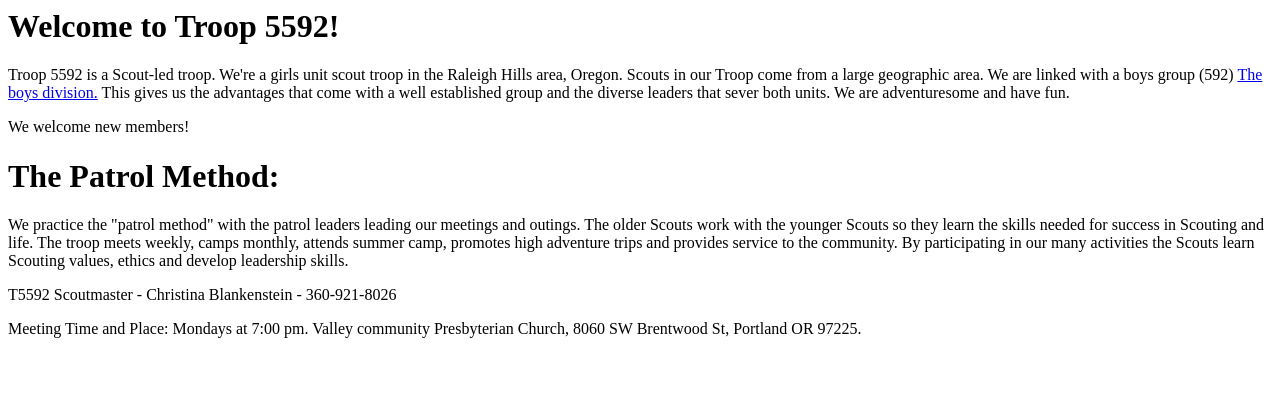
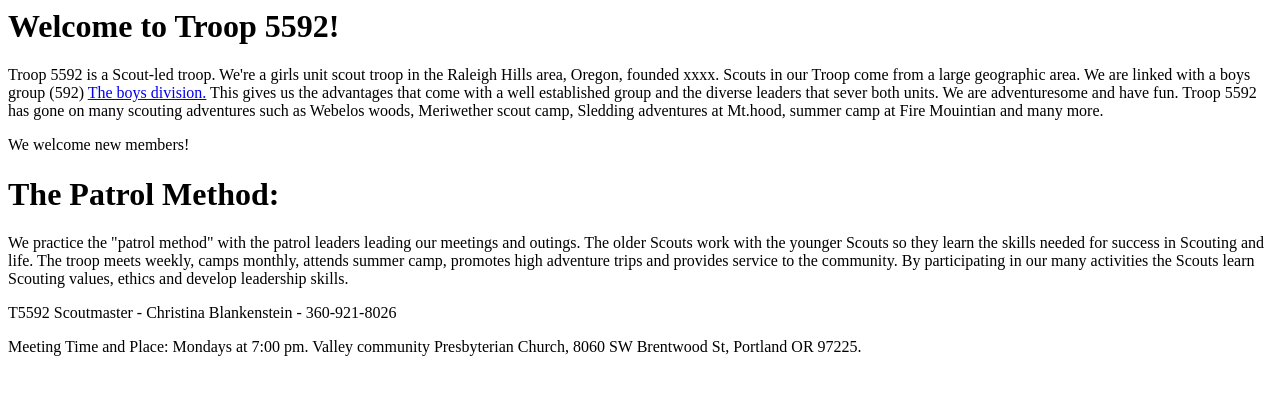
Before and after one commit to Gr4pe0/Troop-5592-website, a plain HTML site: page index.html in a window 1280 px wide. Drawn offline with Linux system fonts and the light colour scheme.

Commit message:
Update index.html

```diff
--- a/index.html
+++ b/index.html
@@ -4,9 +4,11 @@
     </head>
     <body>
         <h1>Welcome to Troop 5592!</h1>
-        <p>Troop 5592 is a Scout-led troop. We're a girls unit scout troop in the Raleigh Hills area, Oregon. Scouts in our Troop come from a large geographic area.
+        <p>
+        <p>Troop 5592 is a Scout-led troop. We're a girls unit scout troop in the Raleigh Hills area, Oregon, founded xxxx. Scouts in our Troop come from a large geographic area.
             We are linked with a boys group (592) <a href="http://troop592.net"> The boys division.</a> This gives us the advantages that come with a well established group and the
-            diverse leaders that sever both units. We are adventuresome and have fun.  </p>
+            diverse leaders that sever both units. We are adventuresome and have fun. Troop 5592 has gone on many scouting adventures such as Webelos woods, Meriwether scout camp,
+           Sledding adventures at Mt.hood, summer camp at Fire Mouintian and many more.  </p>
         <p>We welcome new members!</p>
 
         <h1>The Patrol Method:</h1>
```
